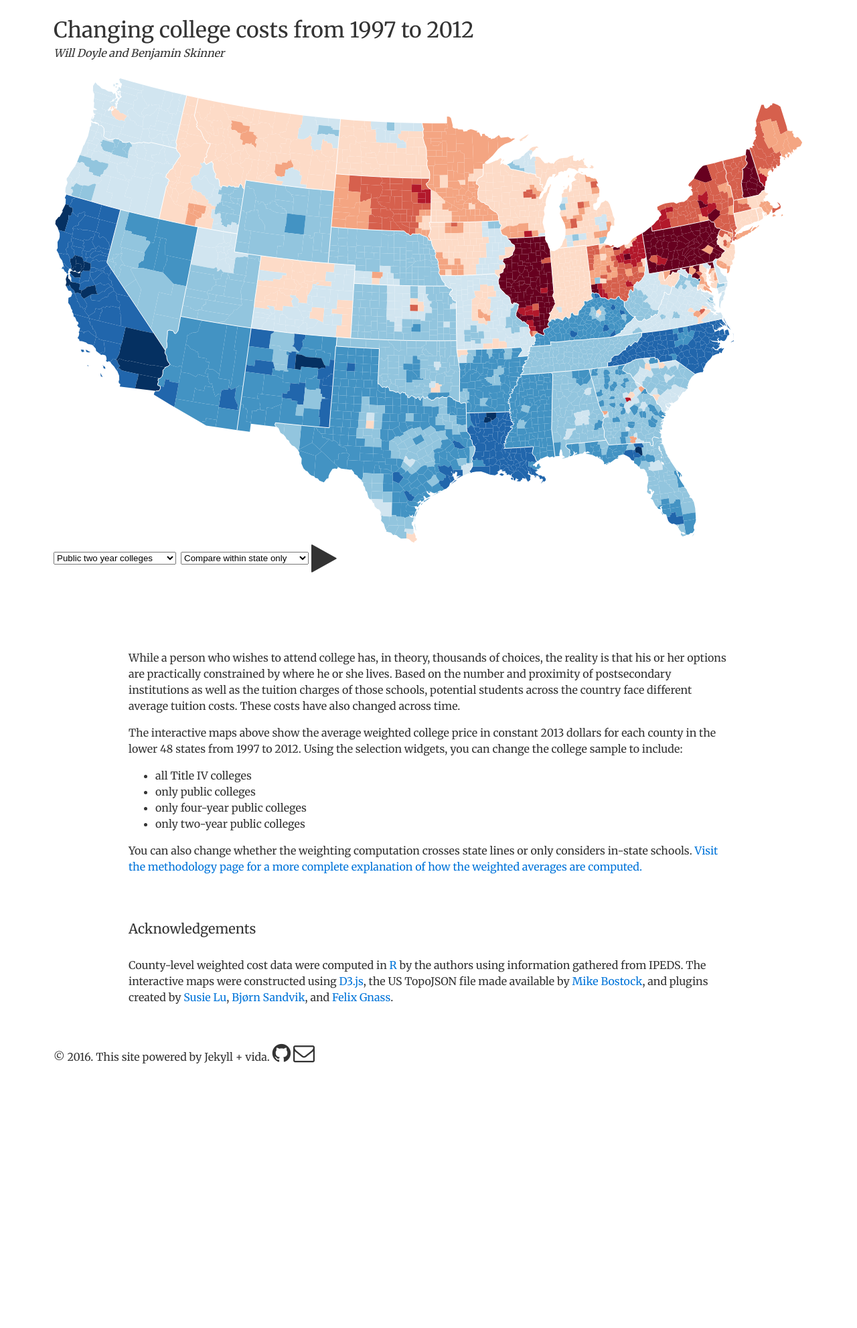
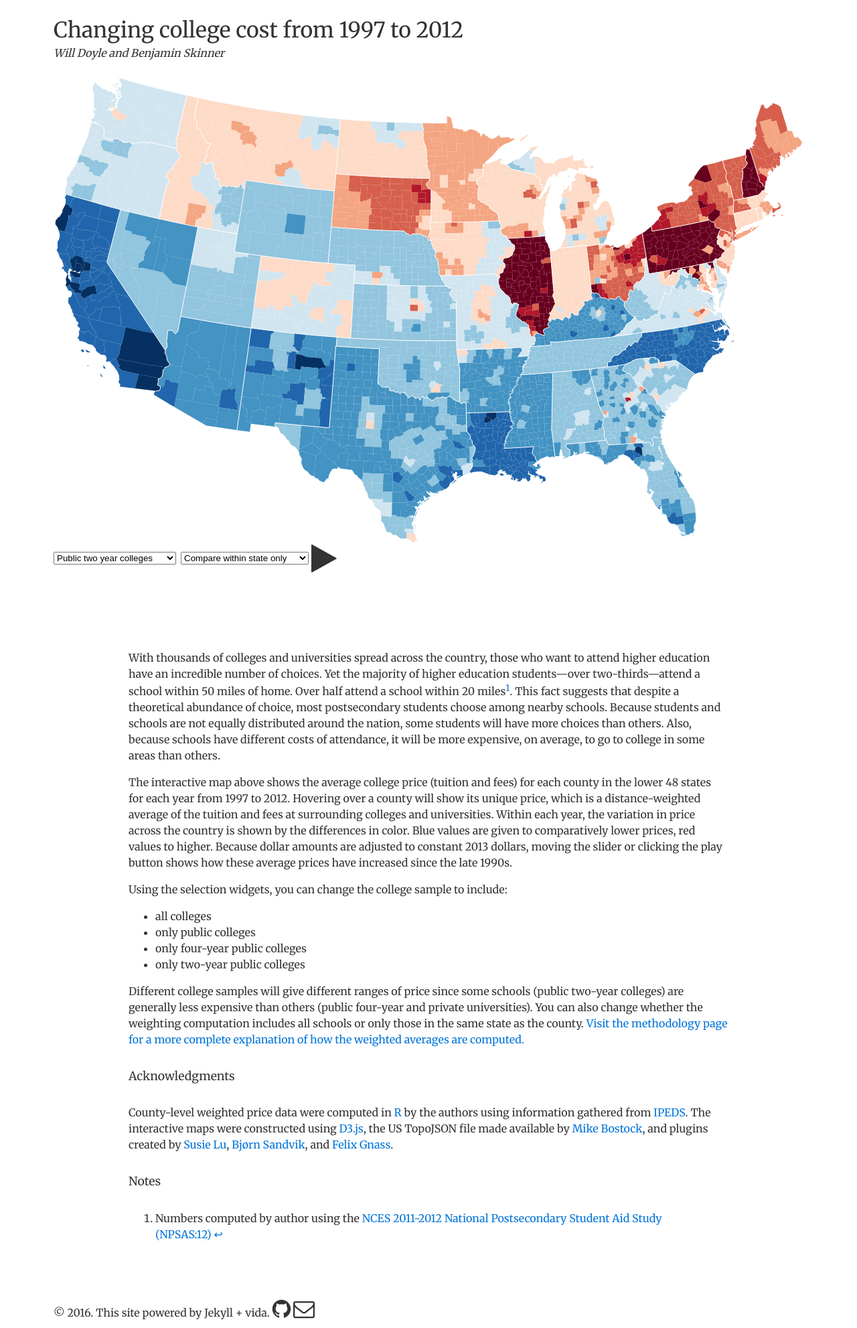
Before and after one commit to btskinner/collegecost, a Jekyll site: the page built from index.md, in a window 1280 px wide. Shown: the whole page at 67% size. Built offline with Jekyll 4.4.1, drawn with Linux system fonts in a browser that asks for light colours; before the commit the page ends 1601 px from its top, so only the background shows below that.

Commit message:
changes to text

```diff
--- a/_config.yml
+++ b/_config.yml
@@ -1,4 +1,4 @@
-title: Changing college costs from 1997 to 2012
+title: Changing college cost from 1997 to 2012
 subtitle: Will Doyle and Benjamin Skinner
 siteurl: /collegecost
 github: https://github.com/btskinner/collegecost
@@ -12,5 +12,5 @@ disqus_shortname:
 # Build settings
 markdown:     kramdown
 redcarpet:
-  extensions: ['smart', 'tables', 'with_toc_data']
+  extensions: ['smart', 'tables', 'with_toc_data', 'footnotes']
 permalink:    pretty
--- a/css/index.css
+++ b/css/index.css
@@ -50,6 +50,12 @@
     width: 80%;
     margin: 0 auto;
 }
+
+.footnotes {
+    width: 80%;
+    margin: 0 auto 8rem;
+}
+
 
 /* Selectors/Buttons -------------------------- */
 
--- a/index.md
+++ b/index.md
@@ -47,38 +47,57 @@ custom_js:
 
 <div class="posttext" markdown="1">
 
-While a person who wishes to attend college has, in theory, thousands
-of choices, the reality is that his or her options are practically
-constrained by where he or she lives. Based on the number and
-proximity of postsecondary institutions as well as the tuition charges
-of those schools, potential students across the country face different
-average tuition costs. These costs have also changed across time.
+With thousands of colleges and universities spread across the country,
+those who want to attend higher education have an incredible number of
+choices. Yet the majority of higher education students---over
+two-thirds---attend a school within 50 miles of home. Over half attend
+a school within 20 miles[^1]. This fact suggests that despite a
+theoretical abundance of choice, most postsecondary students choose
+among nearby schools. Because students and schools are not equally
+distributed around the nation, some students will have more choices
+than others. Also, because schools have different costs of attendance,
+it will be more expensive, on average, to go to college in some areas
+than others.
 
-The interactive maps above show the average weighted college price in constant 2013
-dollars for each county in the lower 48 states from 1997
-to 2012. Using the selection widgets, you can change the college sample to
-include:
+The interactive map above shows the average college price (tuition and
+fees) for each county in the lower 48 states for each year from 1997
+to 2012. Hovering over a county will show its unique price, which is
+a distance-weighted average of the tuition and fees at surrounding
+colleges and universities. Within each year, the variation in price
+across the country is shown by the differences in color. Blue values
+are given to comparatively lower prices, red values to higher. Because
+dollar amounts are adjusted to constant 2013 dollars, moving the
+slider or clicking the play button shows how these average prices have
+increased since the late 1990s.
 
-* all Title IV colleges
+Using the selection widgets, you can change the college sample to include:
+
+* all colleges
 * only public colleges
 * only four-year public colleges
 * only two-year public colleges
 
-You can also change whether the weighting computation crosses state
-lines or only considers in-state
-schools. [Visit the methodology page for a more complete explanation of how the weighted averages are computed.]({{
+Different college samples will give different ranges of price since
+some schools (public two-year colleges) are generally less expensive
+than others (public four-year and private universities). You can also
+change whether the weighting computation includes all schools or only
+those in the same state as the
+county. [Visit the methodology page for a more complete explanation of how the weighted averages are computed.]({{
 site.baseurl }}/methodology/)
 
-<br>
+##### Acknowledgments
 
-#### Acknowledgements
+County-level weighted price data were computed in
+[R](https://cran.r-project.org) by the authors using information
+gathered from [IPEDS](http://nces.ed.gov/ipeds/).  The interactive
+maps were constructed using [D3.js](d3.js), the US TopoJSON file made
+available by [Mike Bostock](https://bost.ocks.org/), and plugins
+created by [Susie Lu](http://d3-legend.susielu.com),
+[Bj&oslash;rn Sandvik](https://github.com/MasterMaps/d3-slider), and
+[Felix Gnass](http://spin.js.org).
 
-County-level weighted cost data were computed in [R](https://cran.r-project.org) by the authors using
-information gathered from IPEDS.  The interactive maps were
-constructed using [D3.js](d3.js), the US TopoJSON file made available
-by [Mike Bostock](https://bost.ocks.org/), and plugins created by
-[Susie Lu](http://d3-legend.susielu.com), [Bj&oslash;rn Sandvik](https://github.com/MasterMaps/d3-slider), and [Felix Gnass](http://spin.js.org).
-
-<br>
+##### Notes
+[^1]: Numbers computed by author using the [NCES 2011-2012 National Postsecondary
+    Student Aid Study (NPSAS:12)](http://nces.ed.gov/surveys/npsas/)
 
 </div>
```
Also changed, not shown: 4 other files.
